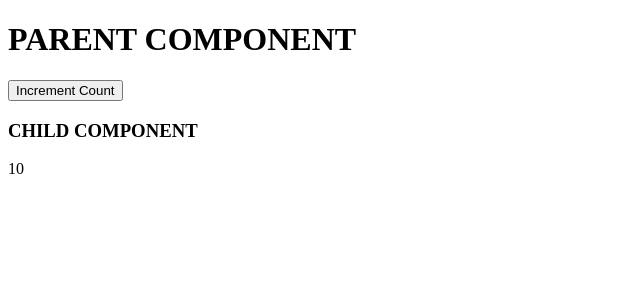
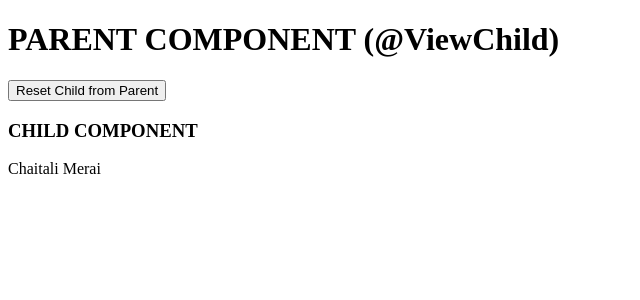
Before and after one commit to meraichaitali75/angular-interview-tasks, an Angular app: page / in a window 1280 px wide. Shown: the top 300 px of the page, without its empty margins (0-640 px from the left). Built offline with nearby package versions, Linux system fonts and the light colour scheme.

Commit message:
fix: Parent Accessing Child Methods via @ViewChild

```diff
--- a/src/app/app.ts
+++ b/src/app/app.ts
@@ -3,14 +3,16 @@ import { Component } from '@angular/core';
 import { FetchApiComponent } from './fetchapi.component';
 import { ParentComponent } from './parent-child/parent.component';
 import { NgOnChangesParentComponent } from './parent-child/ngonchanges-parent.component';
+import { ViewChildParentComponent } from './parent-child/viewchild-parent.component';
 
 @Component({
   selector: 'app-root',
   standalone: true,
-  imports: [CommonModule, NgOnChangesParentComponent],
+  imports: [CommonModule, ViewChildParentComponent],
   template: `
     <!-- <fetchapi-component></fetchapi-component> -->
     <!-- <parent-child-component></parent-child-component> -->
+    <!-- <app-ngonchanges-parent-component></app-ngonchanges-parent-component> -->
     <app-ngonchanges-parent-component></app-ngonchanges-parent-component>
   `,
 })
--- a/src/app/parent-child/ngonchanges-child.component.ts
+++ b/src/app/parent-child/ngonchanges-child.component.ts
@@ -12,7 +12,7 @@ using an @Input() property, and display it inside the child's template.
     selector: 'app-ngonchanges-child-component',
     imports: [CommonModule],
     template: `
-     <h3>CHILD COMPONENT</h3>
+     <h3>CHILD COMPONENT (NgOnChanges())</h3>
      <p>{{count}}</p>
   `,
 })
--- /dev/null
+++ b/src/app/parent-child/viewchild-child.component.ts
@@ -0,0 +1,26 @@
+import { CommonModule } from '@angular/common';
+import { Component, EventEmitter, Input, OnChanges, Output, SimpleChanges } from '@angular/core';
+import { count } from 'rxjs';
+
+/*
+2). Task 5: Parent Accessing Child Methods via @ViewChild
+The Goal: Sometimes a parent needs to directly trigger an action inside a
+child without passing data down or waiting for an event.
+*/
+
+@Component({
+    selector: 'app-viewchild-child-component',
+    imports: [CommonModule],
+    template: `
+     <h3>CHILD COMPONENT</h3>
+     <p>{{user?.name}}</p>
+  `,
+})
+export class ViewChildChildComponent {
+
+    @Input() user!: { name: string, role: string };
+
+    resetForm() {
+        this.user.name = "Pooja Surti";
+    }
+}
--- /dev/null
+++ b/src/app/parent-child/viewchild-parent.component.ts
@@ -0,0 +1,31 @@
+import { CommonModule } from '@angular/common';
+import { HttpClient } from '@angular/common/http';
+import { Component, inject, OnInit, ViewChild } from '@angular/core';
+import { catchError, Observable, of } from 'rxjs';
+import { ViewChildChildComponent } from './viewchild-child.component';
+
+/*
+Task 5: Parent Accessing Child Methods via @ViewChild
+The Goal: Sometimes a parent needs to directly trigger an action
+inside a child without passing data down or waiting for an event.
+*/
+
+@Component({
+  selector: 'app-ngonchanges-parent-component',
+  imports: [CommonModule, ViewChildChildComponent],
+  template: `
+     <h1>PARENT COMPONENT (@ViewChild)</h1>
+     <button (click)="triggerChildReset()">Reset Child from Parent</button>
+     <app-viewchild-child-component [user]="currentUser"></app-viewchild-child-component>
+  `,
+})
+export class ViewChildParentComponent {
+  currentUser = { name: 'Chaitali Merai', role: 'Angular Developer', count: 10 };
+
+  @ViewChild(ViewChildChildComponent) childComp!: ViewChildChildComponent;
+
+  triggerChildReset():void{
+    this.childComp.resetForm();
+    console.log('⚡ Parent successfully invoked Child method via @ViewChild!');
+  }
+}
```
